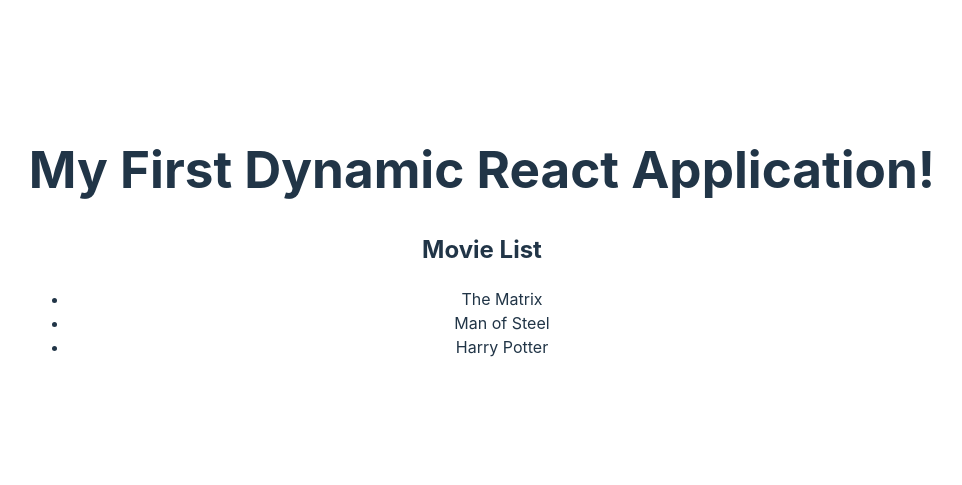
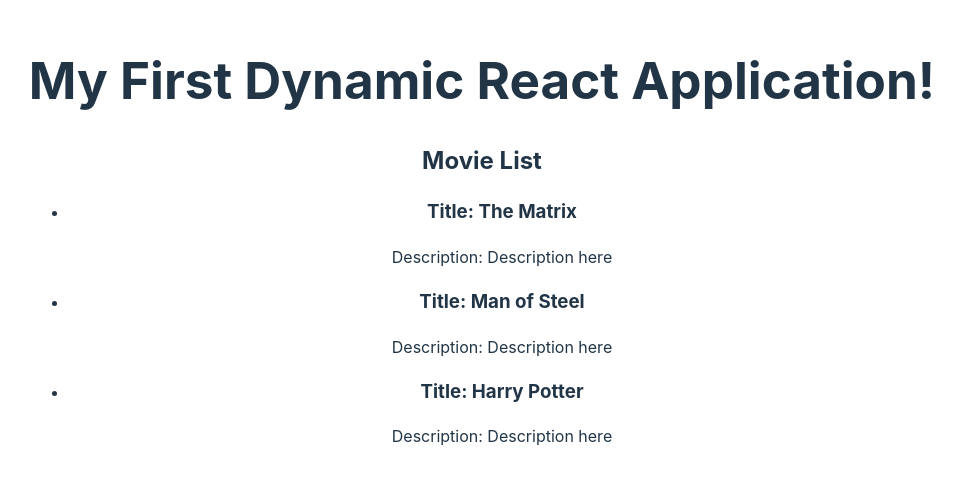
Before and after one commit to rikimario/ReactSoftUni, a React (Vite) app in the folder components-basics/: page / in a window 1280 px wide. Shown: the part 159-644 px from the top of the page, without its empty margins (158-1120 px from the left). Built offline with nearby package versions, Linux system fonts and the light colour scheme.

Commit message:
adding movie list and movie

```diff
--- a/components-basics/src/assets/Movies.js
+++ b/components-basics/src/assets/Movies.js
@@ -1,3 +1,4 @@
+
 export default [
   {
     title: 'The Matrix',
--- /dev/null
+++ b/components-basics/src/components/Movie.jsx
@@ -0,0 +1,9 @@
+
+export default function Movie(props) {
+  return (
+    <article>
+      <h3>Title: {props.data.title}</h3>
+      <p>Description: {props.data.description}</p>
+    </article>
+  )
+}
--- a/components-basics/src/components/MovieList.jsx
+++ b/components-basics/src/components/MovieList.jsx
@@ -1,11 +1,15 @@
+import Movie from "./Movie.jsx";
+
+
 export default function MovieList(props) {
   return (
     <div className="movie-list">
       <h2>{props.headingText}</h2>
+
       <ul>
-        <li>{props.movies[0].title}</li>
-        <li>{props.movies[1].title}</li>
-        <li>{props.movies[2].title}</li>
+        <li><Movie data={props.movies[0]} /></li>
+        <li><Movie data={props.movies[1]} /></li>
+        <li><Movie data={props.movies[2]} /></li>
       </ul>
     </div>
   );
```
